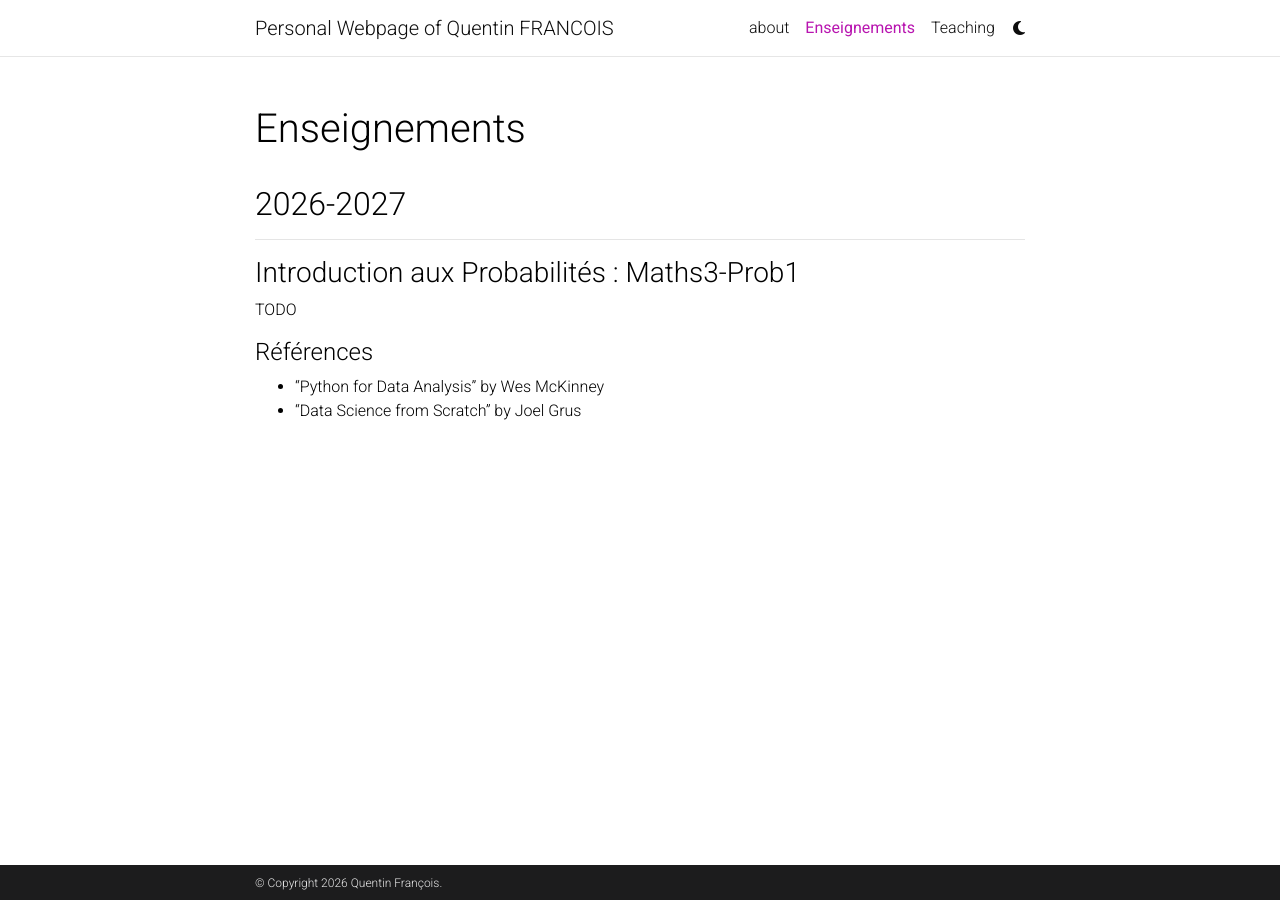
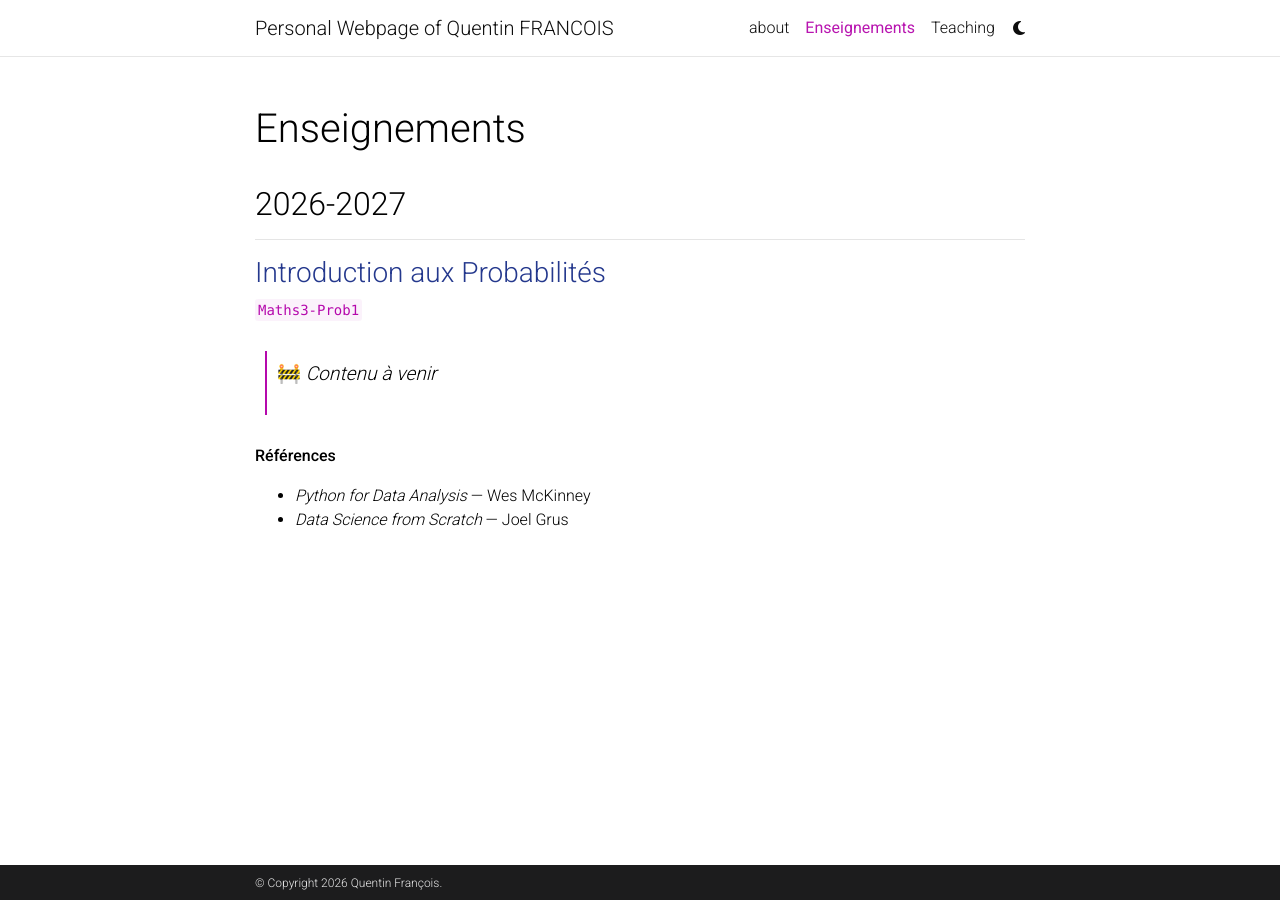
Before and after one commit to qufrancois/qufrancois.github.io, a Jekyll site: the page built from _pages/enseignement.md, in a window 1280 px wide. Built offline with Jekyll 4.4.1, drawn with Linux system fonts in a browser that asks for light colours; comment, search, counter and statistics services are not loaded; a style sheet for code colours, icons or effects is not loaded.

Commit message:
Added ens

```diff
--- a/_pages/enseignement.md
+++ b/_pages/enseignement.md
@@ -11,11 +11,12 @@ nav_order: 2
 
 ---
 
-### Introduction aux Probabilités : Maths3-Prob1
+### <span style="color:rgb(36,56,141)">Introduction aux Probabilités</span>
+**`Maths3-Prob1`**
 
-TODO
+> 🚧 *Contenu à venir*
 
-#### Références
+**Références**
 
-- "Python for Data Analysis" by Wes McKinney
-- "Data Science from Scratch" by Joel Grus
+- *Python for Data Analysis* — Wes McKinney
+- *Data Science from Scratch* — Joel Grus
```
